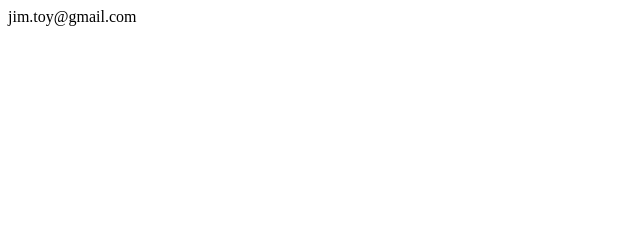
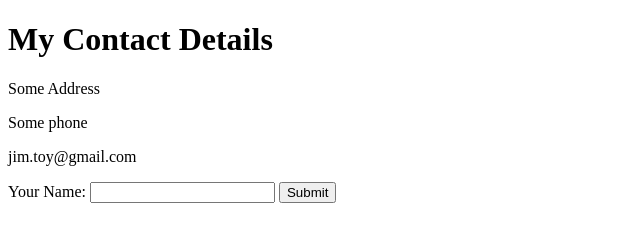
Before and after one commit to jimtoy/udemy-personal-site, a plain HTML site: page contact.html in a window 1280 px wide. Shown: the whole page, without its empty margins (0-640 px from the left). Drawn offline with Linux system fonts and the light colour scheme.

Commit message:
finished lesson 26

```diff
--- a/contact.html
+++ b/contact.html
@@ -5,6 +5,16 @@
     <title>Contact Me</title>
 </head>
 <body>
-jim.toy@gmail.com
+<h1>My Contact Details</h1>
+<p>Some Address</p>
+<p>Some phone</p>
+<p>jim.toy@gmail.com</p>
+
+<form action="index.html" method="post">
+    <label>Your Name:</label>
+    <input type="text" name="" value="">
+    <input type="submit" name="" >
+
+</form>
 </body>
 </html>
```
Also changed, not shown: inputs.html (added, +19 -0 lines).
